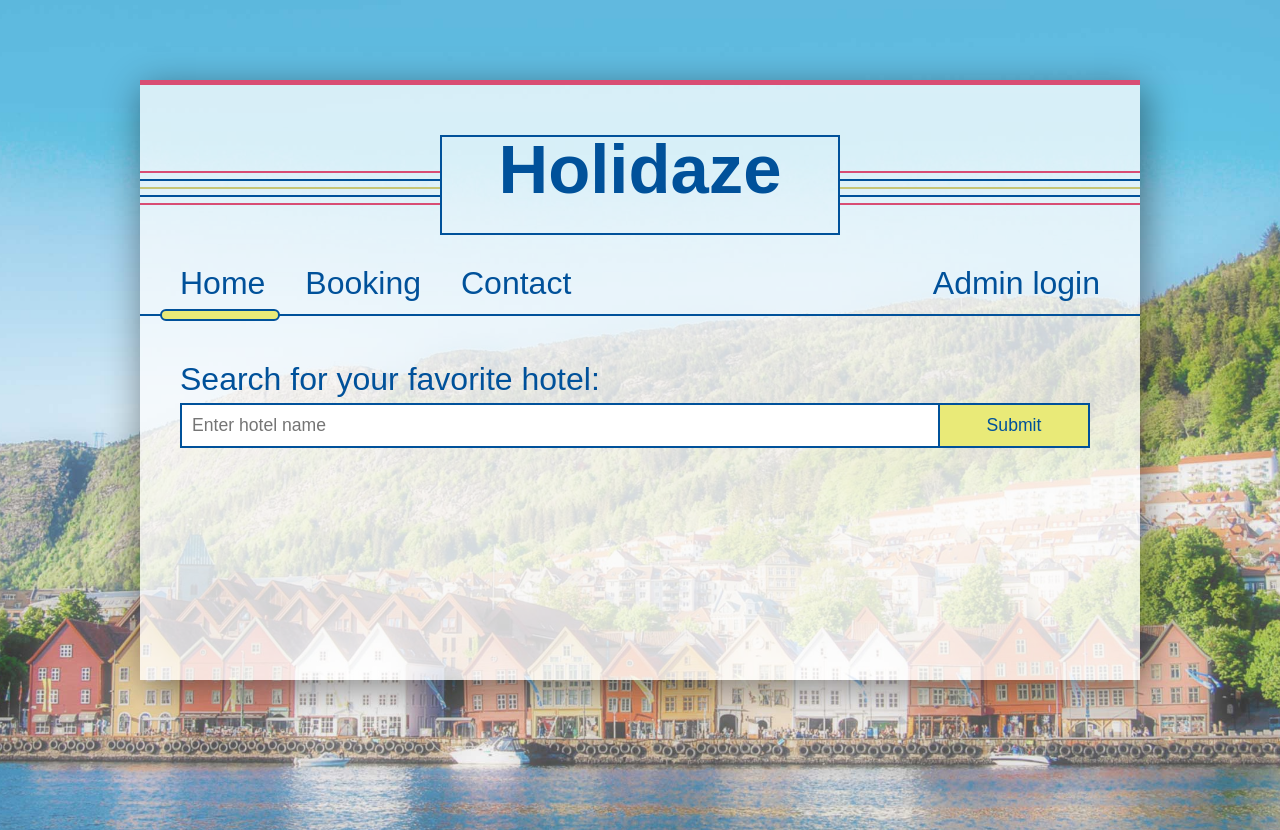
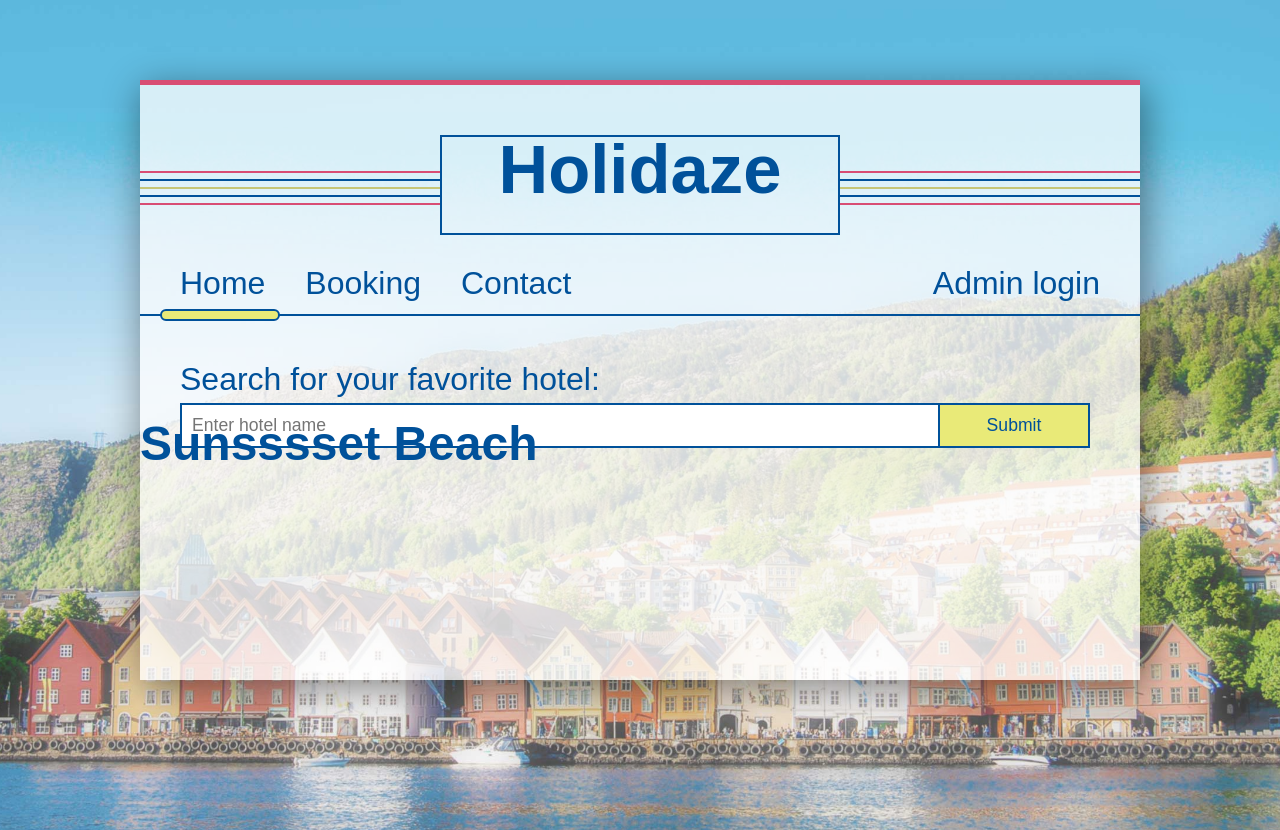
Before and after one commit to inakristine/final-exame-holidaze, a React (Create React App) app in the folder holidaze-client/: page /HotelSpecific/1 in a window 1280 px wide. Built offline with nearby package versions, Linux system fonts and the light colour scheme; a web font is replaced by a local one.

Commit message:
Linked to hotelspecific page

```diff
--- a/holidaze-client/src/components/hotelcards.js
+++ b/holidaze-client/src/components/hotelcards.js
@@ -2,9 +2,9 @@ import React from 'react';
 import { Link } from 'react-router-dom';
 
 const hotelcard = (props) => {
-    const { imageUrl, altImg, title, text, enquire, viewMore, id } = props;
+    const { imageUrl, altImg, title, text, enquire, id } = props;
     return (
-        <div className='card'>
+        <div className='card' id={id}>
             <img src={imageUrl} alt={altImg} className='card__image'></img>
             <h3 className='card__title' >{title}</h3>
             <div className='card__line'></div>
@@ -16,3 +16,5 @@ const hotelcard = (props) => {
 }
 
 export default hotelcard;
+
+//${id}
--- a/holidaze-client/src/components/hotelspesific.js
+++ b/holidaze-client/src/components/hotelspesific.js
@@ -1,7 +1,9 @@
 import React from 'react';
 
 const hotelSpecific = (props) => {
-    const { image, altImg, title, text, enquire, viewMore } = props;
+    const { image, altImg, title, text, enquire } = props;
+    console.log(props);
+
     return (
         <div className='hotelSpecific'>
             <img src={image} alt={altImg} className='hotelSpecific__image'></img>
--- a/holidaze-client/src/index.js
+++ b/holidaze-client/src/index.js
@@ -7,6 +7,7 @@ import AdminLogin from './pages/AdminLogin';
 import Home from './pages/Home';
 import Contact from './pages/Contact';
 import Booking from './pages/Booking';
+import HotelSpecific from './pages/HotelSpecific';
 import App from './App';
 
 ReactDOM.render(
@@ -16,7 +17,8 @@ ReactDOM.render(
 				<Route path='/'exact component={Home} />
         <Route path='/Contact' component={Contact} />
         <Route path='/AdminLogin' component={AdminLogin} />
-        <Route path='/Booking' component={Booking} />
+		<Route path='/Booking' component={Booking} />
+		<Route path="/HotelSpecific/:id" component={HotelSpecific} />
 			</Switch>
 		</App>
 	</Router>,
--- a/holidaze-client/src/pages/Home.js
+++ b/holidaze-client/src/pages/Home.js
@@ -1,4 +1,4 @@
-import React, { useState, useEffect } from 'react';
+import React, { useState } from 'react';
 import Ad from '../components/ad';
 import HotelCard from '../components/hotelcards';
 import establishments from '../json/establishments.json';
@@ -10,12 +10,14 @@ export default function Home() {
 
     return (
 
+
         <div className='homecontainer'>
             <Ad />
             <div className='cardcontainer'>
             <h1 className='cardcontainer__title'>Some of our colaborators:</h1>
                 {hotels !== undefined ? (
                     hotels.map((value, index) => {
+                        console.log(value.id)
                         return (
                             <div>
                                 <HotelCard
--- a/holidaze-client/src/pages/HotelSpecific.js
+++ b/holidaze-client/src/pages/HotelSpecific.js
@@ -3,18 +3,35 @@ import establishments from '../json/establishments.json';
 import HotelSpecific from '../components/hotelspesific';
 
 
-export default function SpecificHotel() {
 
+export default function SpecificHotel(props) {
+
+    console.log('boo', props.match.params.id -1)
+
+    let id = props.match.params.id;
+
+    console.log(id);
+
+    let [hotel, sethotel] = useState(establishments[id -1]);
+    console.log(" dette skulle vært riktig hotell", hotel)
 
 
     return (
+        (hotel !== undefined) ?
+        <h1>{hotel.establishmentName}</h1>
+        :
+        <h1>no data</h1>
+    )
+}
 
-        <div className='specificContainer'>
-        <HotelSpecific />
-        </div>
-    )
-
-
-
-
-}
+/*
+"establishmentName": "Sunsssset Beach",
+"establishmentEmail": "info@sunsetbeach.com",
+"imageUrl": "https://images.unsplash.com/photo-1439130490301-25e322d88054?ixlib=rb-1.2.1&ixid=eyJhcHBfaWQiOjEyMDd9&auto=format&fit=crop&w=1489&q=80",
+"price": "85",
+"maxGuests": "18",
+"googleLat": "60.393388",
+"googleLong": "5.228720",
+"description": "Get ready for some amazing sunsets as you sip a cocktail and watch dolphins play in the harbour below.",
+"selfCatering": "true",
+"id": "1" */
--- a/holidaze-client/src/scss/styles.scss
+++ b/holidaze-client/src/scss/styles.scss
@@ -8,3 +8,4 @@
 @import './partials/searchfield';
 @import './partials/ad';
 @import './partials/home';
+@import './partials/hotelspecific';
```
Also changed, not shown: holidaze-client/src/pages/Searchfield.js (+2 -5 lines), holidaze-client/src/scss/partials/_hotelspecific.scss (added), 1 other file (tests, documents, lock files or other folders).
